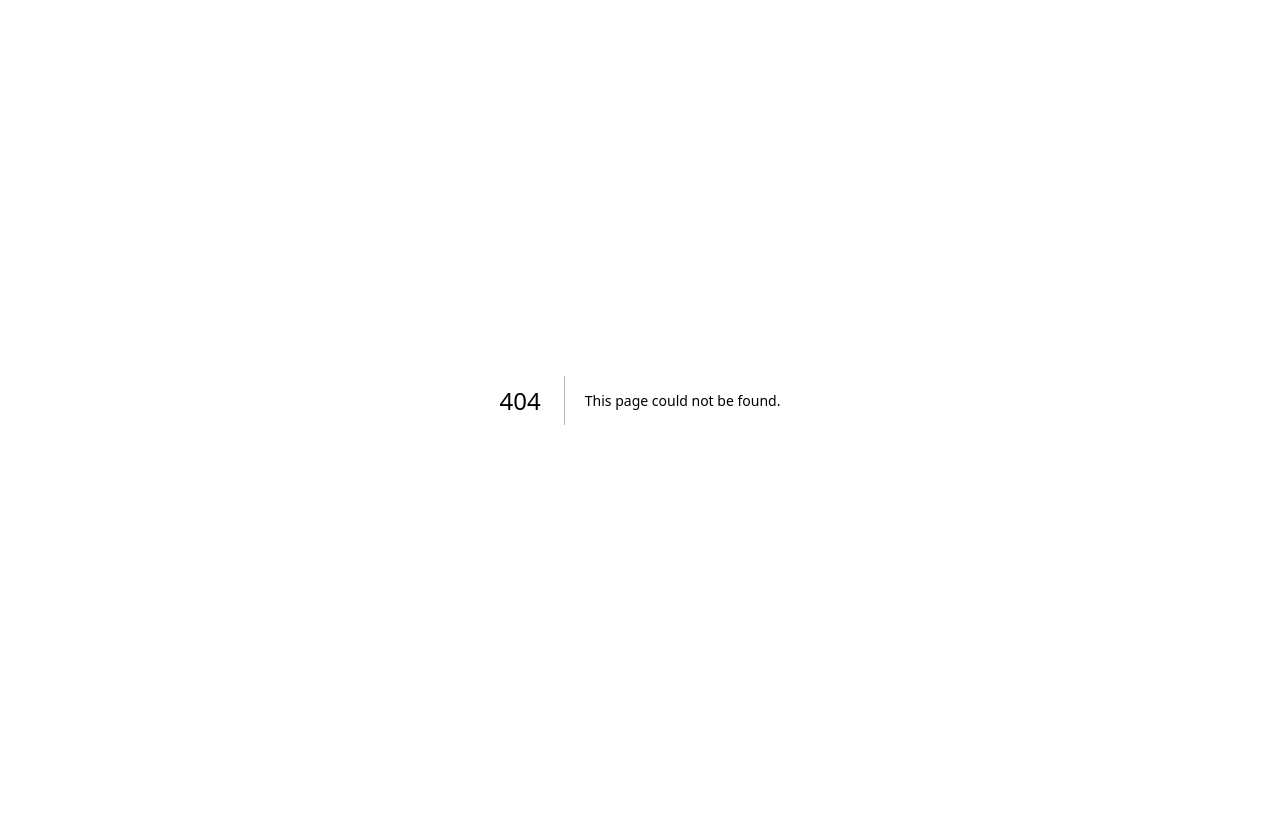
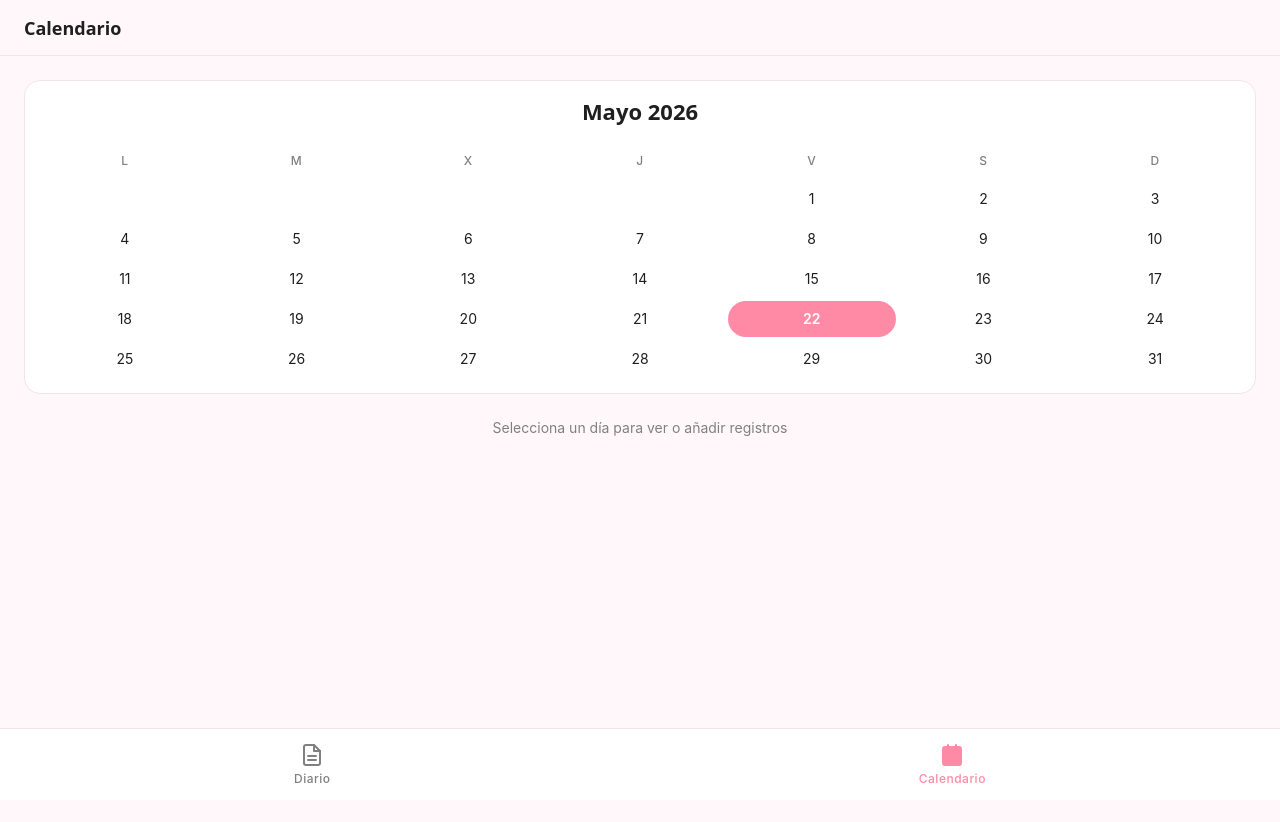
Before and after one commit to rsolanodev/tensiometro-calendar, a Next.js app: page /calendario in a window 1280 px wide. Before the commit this address had no page. Shown: the top 822 px of the page. After the commit the page ends 800 px from the top, so only its background shows below. Built offline with nearby package versions, Linux system fonts and the light colour scheme.

Commit message:
Add BottomNav component and calendar page with unit tests

```diff
--- /dev/null
+++ b/src/app/BottomNav.tsx
@@ -0,0 +1,81 @@
+"use client";
+
+import Link from "next/link";
+import { usePathname } from "next/navigation";
+
+const items = [
+  {
+    key: "diario",
+    label: "Diario",
+    href: "/",
+  },
+  {
+    key: "calendar",
+    label: "Calendario",
+    href: "/calendario",
+  },
+];
+
+function Icon({ active, type }: { active: boolean; type: string }) {
+  const color = active ? "var(--color-primary)" : "var(--color-text-secondary)";
+  const props = {
+    width: 24,
+    height: 24,
+    viewBox: "0 0 24 24",
+    fill: active ? color : "none",
+    stroke: color,
+    strokeWidth: 2,
+    strokeLinecap: "round" as const,
+    strokeLinejoin: "round" as const,
+  };
+
+  if (type === "diario") {
+    return (
+      <svg {...props}>
+        <path d="M14 2H6a2 2 0 0 0-2 2v16a2 2 0 0 0 2 2h12a2 2 0 0 0 2-2V8z" />
+        <polyline points="14 2 14 8 20 8" />
+        <line x1="16" y1="13" x2="8" y2="13" />
+        <line x1="16" y1="17" x2="8" y2="17" />
+      </svg>
+    );
+  }
+
+  return (
+    <svg {...props}>
+      <rect x="3" y="4" width="18" height="18" rx="2" ry="2" />
+      <line x1="16" y1="2" x2="16" y2="6" />
+      <line x1="8" y1="2" x2="8" y2="6" />
+      <line x1="3" y1="10" x2="21" y2="10" />
+    </svg>
+  );
+}
+
+export default function BottomNav() {
+  const pathname = usePathname();
+
+  return (
+    <nav className="bottom-nav">
+      {items.map((item) => {
+        const active = pathname === item.href;
+        return (
+          <Link
+            key={item.key}
+            href={item.href}
+            className="flex flex-col items-center gap-xs"
+          >
+            <Icon active={active} type={item.key} />
+            <span
+              className={
+                active
+                  ? "text-label-sm text-primary"
+                  : "text-label-sm text-text-secondary"
+              }
+            >
+              {item.label}
+            </span>
+          </Link>
+        );
+      })}
+    </nav>
+  );
+}
--- /dev/null
+++ b/src/app/calendario/page.tsx
@@ -0,0 +1,77 @@
+"use client";
+
+import { useMemo } from "react";
+import { getSpainToday } from "@/lib/helpers";
+import BottomNav from "../BottomNav";
+
+const WEEKDAYS = ["L", "M", "X", "J", "V", "S", "D"];
+
+function getMonthGrid(year: number, month: number) {
+  const first = new Date(year, month, 1).getDay();
+  const daysInMonth = new Date(year, month + 1, 0).getDate();
+  const offset = first === 0 ? 6 : first - 1;
+  const grid: (number | null)[] = Array(offset).fill(null);
+  for (let d = 1; d <= daysInMonth; d++) grid.push(d);
+  while (grid.length % 7 !== 0) grid.push(null);
+  return grid;
+}
+
+export default function CalendarioPage() {
+  const today = getSpainToday();
+  const [year, month] = today.split("-").map(Number);
+  const monthName = new Date(year, month - 1).toLocaleString("es-ES", {
+    month: "long",
+  });
+  const todayDay = Number(today.slice(8));
+
+  const grid = useMemo(() => getMonthGrid(year, month - 1), [year, month]);
+
+  return (
+    <>
+      <header className="app-bar">
+        <h1 className="text-headline-sm flex-1">Calendario</h1>
+      </header>
+
+      <main className="flex-1 px-lg py-lg">
+        <section className="card-surface">
+          <h2 className="text-headline-md text-center capitalize mb-lg">
+            {monthName} {year}
+          </h2>
+
+          <div className="grid grid-cols-7 gap-1 text-center mb-sm">
+            {WEEKDAYS.map((d) => (
+              <span key={d} className="text-label-sm text-text-secondary py-xs">
+                {d}
+              </span>
+            ))}
+          </div>
+
+          <div className="grid grid-cols-7 gap-1 text-center">
+            {grid.map((day, i) =>
+              day === null ? (
+                <div key={`e-${i}`} />
+              ) : (
+                <div
+                  key={day}
+                  className={`py-sm rounded-full text-body-sm ${
+                    day === todayDay
+                      ? "bg-primary text-surface font-semibold"
+                      : "text-text-primary"
+                  }`}
+                >
+                  {day}
+                </div>
+              )
+            )}
+          </div>
+        </section>
+
+        <p className="text-body-sm text-text-secondary text-center mt-lg">
+          Selecciona un día para ver o añadir registros
+        </p>
+      </main>
+
+      <BottomNav />
+    </>
+  );
+}
--- a/src/app/page.tsx
+++ b/src/app/page.tsx
@@ -10,6 +10,7 @@ import {
 import type { PressureRecord, NewPressureRecord } from "@/lib/types";
 import { formatDateLabel, formatSpainTime, getSpainToday, isNormal } from "@/lib/helpers";
 import RegisterForm from "./RegisterForm";
+import BottomNav from "./BottomNav";
 
 function ProgressRing({
   percentage,
@@ -262,6 +263,8 @@ export default function Home() {
         </section>
       </main>
 
+      <BottomNav />
+
       {showForm && (
         <RegisterForm
           initialDate={todayRecord ? undefined : today}
```
Also changed, not shown: 2 other files (tests, documents, lock files or other folders).
